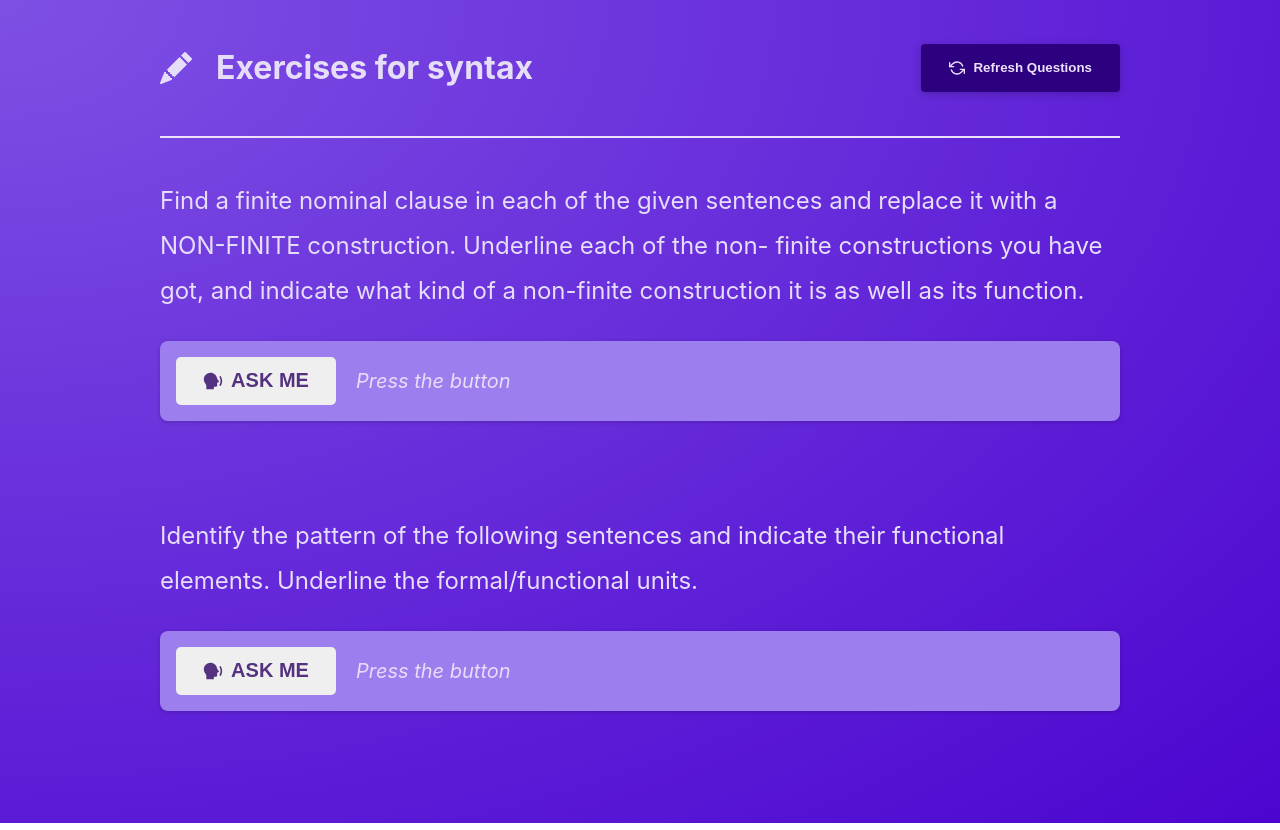
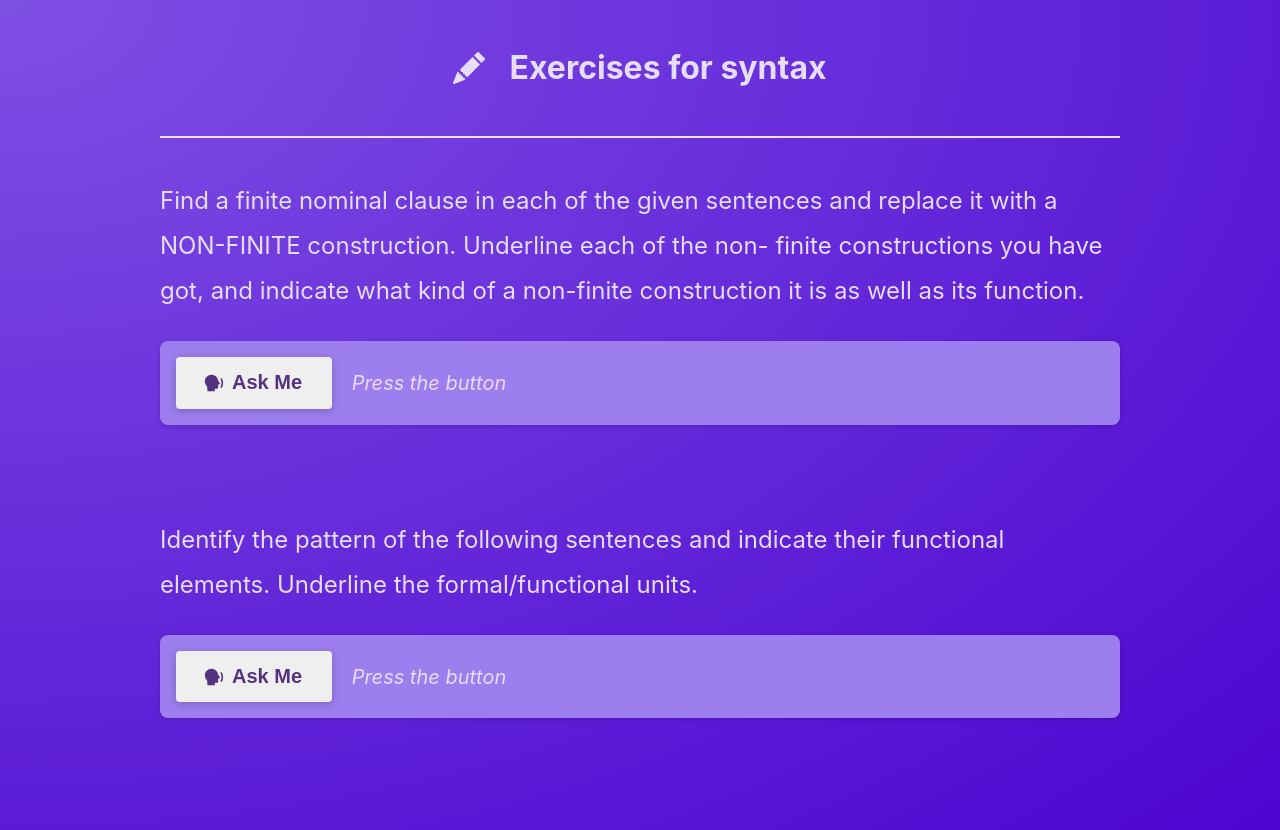
Before and after one commit to CJovan02/ask-me-syntax, a React (Vite) app: page / in a window 1280 px wide. Built offline with nearby package versions, Linux system fonts and the light colour scheme.

Commit message:
refresh dugme radi

```diff
--- a/pitanjaData.json
+++ b/pitanjaData.json
@@ -20,7 +20,8 @@
         "Living in the Mediterranean means that you can eat very healthy food.",
         "I don’t know where we should take them for dinner.",
         "Since I met you, I have been reading your books.",
-        "e + j <3",
+        "E + J <3",
+        "Ema pjincezica jocina",
         "Once this book is published, it will be very popular among the students",
         "After he had travelled round the world, he settled down to write his memoirs.",
         "Because there was no quorum, the meeting was postponed.",
@@ -60,7 +61,8 @@
         "They called him George.",
         "She soon convinced me that her dealings were safe.",
         "I want my coffee strong.",
-        "e + j <3",
+        "E + J <3",
+        "Em krem kekerem",
         "The following tips will hopefully teach everyone interested how to unleash their own inborn charm and use it for their advantage regardless of whether they’re entering a brief affair or sustaining a long-term relationship",
         "The sullen murmur of the bees shouldering their way through the long unmown grass made the stillness even more opressive than ever it had been.",
         "In my dream, I had a very vivid picture of where we used to live in those happy days when everything seemed right and everyone seemed satisfied.",
--- a/src/components/ListaPitanja.jsx
+++ b/src/components/ListaPitanja.jsx
@@ -5,8 +5,9 @@ import data from '../../pitanjaData.json';
 function ListaPitanja() {
   return (
     <ul className={classes.listaPitanja}>
-      <Pitanje imePitanja={data.vezbanja[0].imePitanja} svaPitanja={data.vezbanja[0].pitanja} />
-      <Pitanje imePitanja={data.vezbanja[1].imePitanja} svaPitanja={data.vezbanja[1].pitanja} />
+      {data.vezbanja.map(vezbanje => {
+        return <Pitanje key={vezbanje.imePitanja} imePitanja={vezbanje.imePitanja} svaPitanja={vezbanje.pitanja} />
+      })}
     </ul>
   );
 }
--- a/src/components/Naslov.jsx
+++ b/src/components/Naslov.jsx
@@ -9,11 +9,6 @@ function Naslov({refresh}) {
         <BsFillPencilFill />
         Exercises for syntax
       </h1>
-
-      <button className={classes.dugme} onClick={refresh} type="button">
-        <FiRefreshCcw size={16} />
-        Refresh Questions
-      </button>
     </header>
   );
 }
--- a/src/components/Naslov.module.css
+++ b/src/components/Naslov.module.css
@@ -5,7 +5,7 @@ header {
     text-align: center;
     display: flex;
     flex-wrap: wrap;
-    justify-content: space-between;
+    justify-content: center;
     align-items: center;
     border-bottom: 2px solid #ece1fa;
 }
@@ -19,43 +19,6 @@ header {
   /* margin: 2.5rem auto; */
   /* padding: 0 0 3.25rem 0; */
 }
-
-.dugme {
-    display: inline-flex;
-    align-items: center;
-    gap: 0.5rem;
-    padding: 1rem 1.75rem;
-    background-color: #2c007e; /*7f50e4*/
-    color: #ece1fa;
-    border: none;
-    border-radius: 4px;
-    box-shadow: 0 2px 8px rgba(0, 0, 0, 0.2);
-    cursor: pointer;
-    font-weight: bold;
-    transition: all 0.15s ease-in-out;
-
-    /* display: inline-flex;
-    align-items: center;
-    gap: 0.5rem;
-    justify-content: center;
-    padding: 1rem 1.75rem;
-    font-size: 1.25rem;
-    font-weight: bold;
-    color: #543280;
-    margin: 0;
-    text-transform: uppercase;
-    width: 10rem;
-    min-width: 10rem;
-    height: 3rem;
-    border-radius: 5px;
-    border: 0;
-    cursor: pointer;
-    transition: all 0.3s; */
-  }
-
-  .dugme:hover {
-    background-color: #1f0058;
-  }
 
 @media (max-width: 500px) {
   header {
--- a/src/components/Pitanje.jsx
+++ b/src/components/Pitanje.jsx
@@ -1,32 +1,55 @@
 import { useState } from "react";
 import { RiSpeakFill } from "react-icons/ri";
+import { FiRefreshCcw } from "react-icons/fi";
 import classes from "./Pitanje.module.css";
 
 function Pitanje({ svaPitanja, imePitanja }) {
   const [novoPitanje, setNovoPitanje] = useState("Press the button");
-  let pitanjaArray = [];
-  pitanjaArray = svaPitanja;
+  const [refresh, setRefresh] = useState(false);
+  const [pitanjaArray, setPitanjaArray] = useState(JSON.parse(JSON.stringify(svaPitanja)));
+  console.log(pitanjaArray);
 
   function getPitanjeHandler(event) {
-    console.log(pitanjaArray);
+
+    if(refresh)
+      setRefresh(false);
+    if(pitanjaArray.length == 0)
+    {
+      setRefresh(true);
+      return;
+    }
+
     const index = Math.floor(Math.random() * pitanjaArray.length);
+    const newArray = [...pitanjaArray];
     setNovoPitanje(pitanjaArray[index]);
-    pitanjaArray.splice(index, 1);
+    newArray.splice(index, 1);
+    setPitanjaArray(newArray);
   }
 
   function refreshHandler(event) {
-    pitanjaArray = svaPitanja;
+    setRefresh(false);
+    setPitanjaArray(JSON.parse(JSON.stringify(svaPitanja)));
+    setNovoPitanje("Questions refreshed!")
   }
 
   return (
     <>
       <p className={classes.imePitanja}>{imePitanja}</p>
       <li className={classes.container}>
-        <button className={classes.dugme} onClick={getPitanjeHandler}>
-          <RiSpeakFill />
+        {
+          !refresh
+          ?
+          <button className={classes.dugme} onClick={getPitanjeHandler}>
+          <RiSpeakFill size={20} />
           Ask Me
         </button>
-        <p className={classes.pitanje}>{pitanjaArray.length != 0 ? novoPitanje : "All questions asked, please refresh them"}</p>
+        :
+        <button className={classes.refresh} onClick={refreshHandler}>
+          <FiRefreshCcw size={18} />
+          Refresh
+        </button>
+        }
+        <p className={classes.pitanje}>{!refresh ? novoPitanje : "All questions asked, please refresh them"}</p>
       </li>
     </>
   );
--- a/src/components/Pitanje.module.css
+++ b/src/components/Pitanje.module.css
@@ -14,24 +14,59 @@
   display: inline-flex;
   align-items: center;
   gap: 0.5rem;
-  justify-content: center;
+  padding: 0.9rem 1.75rem;
+  font-size: 1.25rem;
+  min-height: 50px;
+  min-width: 155.65px;
+  color: #543280;
+  border: none;
+  border-radius: 4px;
+  box-shadow: 0 2px 8px rgba(0, 0, 0, 0.2);
+  cursor: pointer;
+  font-weight: bold;
+  transition: all 0.15s ease-in-out;
+
+  /* display: inline-flex;
+  align-items: center;
+  gap: 0.5rem;
   font-size: 1.25rem;
   font-weight: bold;
   color: #543280;
   margin: 0;
   text-transform: uppercase;
-  width: 10rem;
-  min-width: 10rem;
-  height: 3rem;
-  border-radius: 5px;
+  border-radius: 4px;
   border: 0;
   cursor: pointer;
-  transition: all 0.3s;
+  transition: all 0.15s ease-in-out;
+  padding: 0.9rem 1.75rem; */
 }
 
 .dugme:hover {
   background-color: rgb(242, 204, 255);
 }
+
+.refresh {
+  display: inline-flex;
+  align-items: center;
+  gap: 0.5rem;
+  min-height: 50px;
+  min-width: 155.65px;
+  padding: 0.9rem 1.75rem;
+  font-size: 1.25rem;
+  background-color: #2c007e; /*7f50e4*/
+  color: #ece1fa;
+  border: none;
+  border-radius: 4px;
+  box-shadow: 0 2px 8px rgba(0, 0, 0, 0.2);
+  cursor: pointer;
+  font-weight: bold;
+  transition: all 0.15s ease-in-out;
+}
+
+.refresh:hover {
+  background-color: #1f0058;
+}
+
 
 .pitanje {
   white-space: pre-wrap;
@@ -66,7 +101,7 @@
     margin-bottom: 3.5rem;
   }
 
-  .dugme {
+  .dugme, .refresh {
     font-size: 1rem;
     width: 9rem;
     min-width: 7rem;
```
